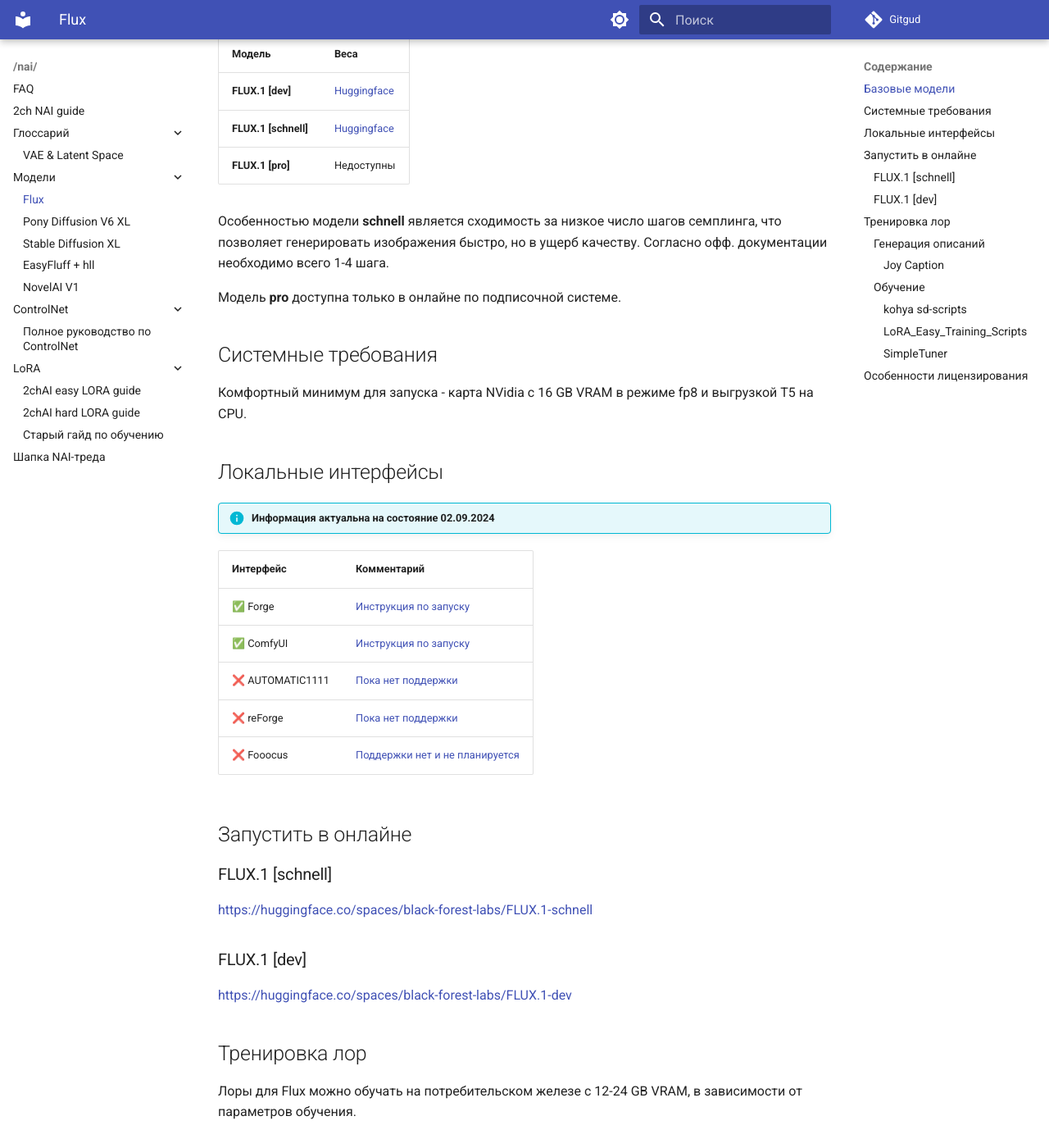
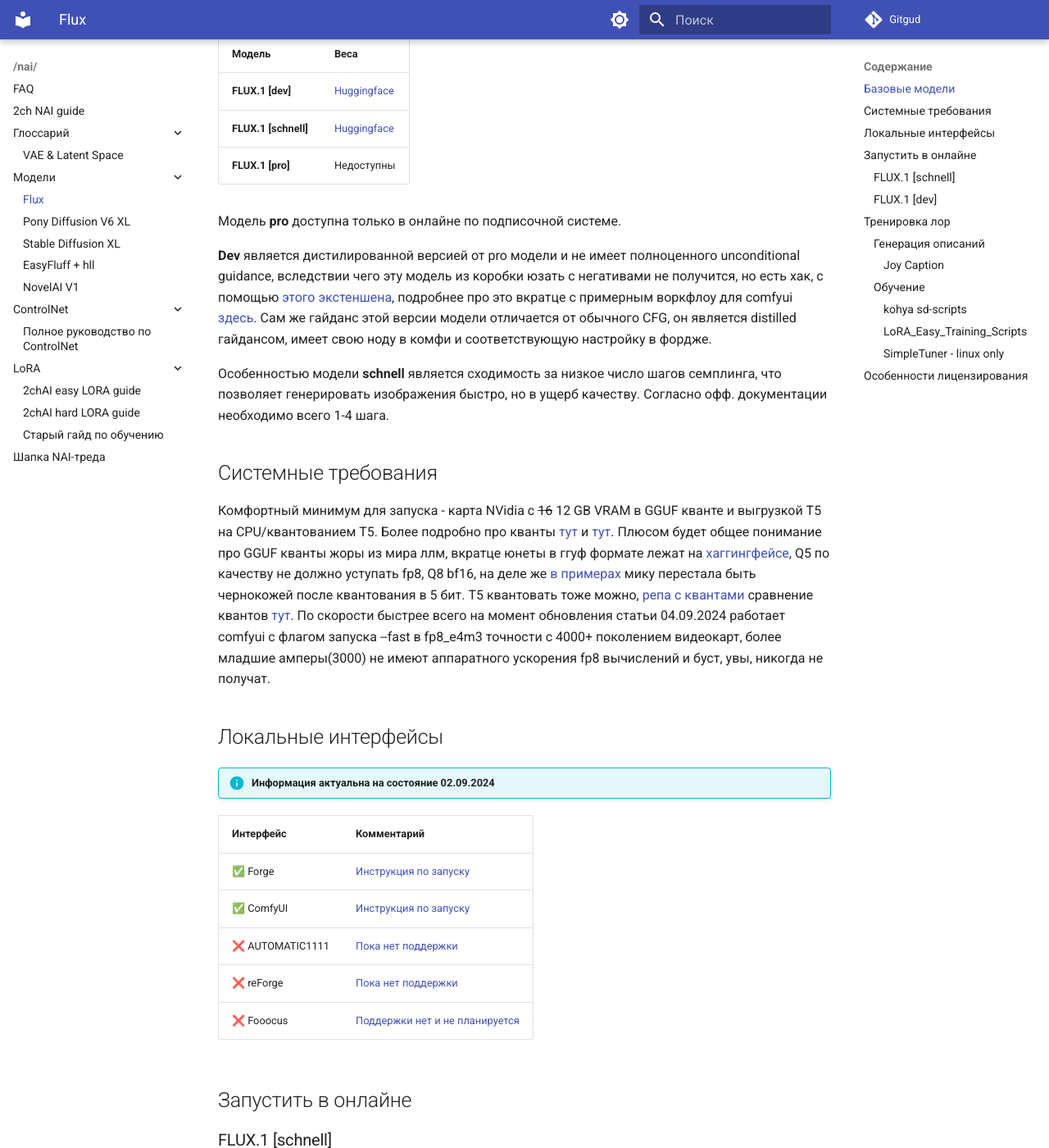
Before and after one commit to 2ch-ai/wiki, an MkDocs documentation site: the page built from docs/nai/models/flux.md, in a window 1280 px wide and 1400 px high, scrolled down 452 px. Shown: the whole window at 82% size. Built offline with MkDocs 1.6.1 and Material for MkDocs 9.7.7, drawn with Linux system fonts in a browser that asks for light colours; some of the changed text lies outside the part shown.

Commit message:
Flux info

```diff
--- a/docs/nai/models/flux.md
+++ b/docs/nai/models/flux.md
@@ -13,12 +13,15 @@
 | **FLUX.1 [schnell]** | [Huggingface](https://huggingface.co/black-forest-labs/FLUX.1-schnell) |
 | **FLUX.1 [pro]**     | Недоступны                                                             |
 
+Модель **pro** доступна только в онлайне по подписочной системе.
+
+**Dev** является дистилированной версией от pro модели и не имеет полноценного unconditional guidance, вследствии чего эту модель из коробки юзать с негативами не получится, но есть хак, с помощью [этого экстеншена](https://github.com/mcmonkeyprojects/sd-dynamic-thresholding), подробнее про это вкратце с примерным воркфлоу для comfyui [здесь](https://old.reddit.com/r/StableDiffusion/comments/1ekgiw6/heres_a_hack_to_make_flux_better_at_prompt/). Сам же гайданс этой версии модели отличается от обычного CFG, он является distilled гайдансом, имеет свою ноду в комфи и соответствующую настройку в фордже.
+
 Особенностью модели **schnell** является сходимость за низкое число шагов семплинга, что позволяет генерировать изображения быстро, но в ущерб качеству. Согласно офф. документации необходимо всего 1-4 шага.
 
-Модель **pro** доступна только в онлайне по подписочной системе.
+## Системные требования
 
-## Системные требования
-Комфортный минимум для запуска - карта NVidia с 16 GB VRAM в режиме fp8 и выгрузкой T5 на CPU.
+Комфортный минимум для запуска - карта NVidia с ~~16~~ 12 GB VRAM в GGUF кванте и выгрузкой T5 на CPU/квантованием Т5. Более подробно про кванты [тут](https://github.com/lllyasviel/stable-diffusion-webui-forge/discussions/981) и [тут](https://github.com/lllyasviel/stable-diffusion-webui-forge/discussions/1050). Плюсом будет общее понимание про GGUF кванты жоры из мира ллм, вкратце юнеты в ггуф формате лежат на [хаггингфейсе](https://huggingface.co/lllyasviel/FLUX.1-dev-gguf/tree/main), Q5 по качеству не должно уступать fp8, Q8 bf16, на деле же [в примерах](https://www.reddit.com/r/StableDiffusion/comments/1eso216/comparison_all_quants_we_have_so_far/) мику перестала быть чернокожей после квантования в 5 бит. T5 квантовать тоже можно, [репа с квантами](https://huggingface.co/city96/t5-v1_1-xxl-encoder-gguf/tree/main) сравнение квантов [тут](old.reddit.com/r/LocalLLaMA/comments/1anb2fz/guide_to_choosing_quants_and_engines/). По скорости быстрее всего на момент обновления статьи 04.09.2024 работает comfyui с флагом запуска --fast в fp8_e4m3 точности с 4000+ поколением видеокарт, более младшие амперы(3000) не имеют аппаратного ускорения fp8 вычислений и буст, увы, никогда не получат.
 
 ## Локальные интерфейсы
 
@@ -41,12 +44,15 @@
 <https://huggingface.co/spaces/black-forest-labs/FLUX.1-dev>
 
 ## Тренировка лор
-Лоры для Flux можно обучать на потребительском железе с 12-24 GB VRAM, в зависимости от параметров обучения.
+Лоры для Flux можно обучать на потребительском железе с 12-24 GB VRAM, в зависимости от параметров обучения. Стоит упомянуть, что тренировать в полной точности с 24гб картой флюкс просто невозможно, буквально все лоры которые тренировались на таких картах будут натренены либо с квантованного чекпоинта, либо в фп8 в случае с кохьей. Если лора тренилась с помощью кохьи или аи-тулкита, то лучше всего она будет работать естественно [с фп8 точностью юнета во врема инференса](https://old.reddit.com/r/StableDiffusion/comments/1eumy5n/another_flux1dev_quantisation_comparison_but_with/), ну и несколько лор тоже будут лучше работать соответственно. Буквально недавно появилась поддержка тренировки мелкого clip_l клипа, [T5 для тренировки пока недоступен](https://github.com/huggingface/diffusers/blob/main/examples/dreambooth/README_flux.md#text-encoder-training).
 
 ### Генерация описаний
 Поскольку базовая модель не была обучена на booru-тегах, имеет смысл делать описания изображений для тренировки лор натуртекстом.
 
 Описания можно сгенерировать через VLM, например при помощи InternVL2[ 26В](https://huggingface.co/OpenGVLab/InternVL2-26B)/[40В](https://huggingface.co/OpenGVLab/InternVL2-40B) или с помощью более легковестного [Idefics3-8B-Llama3](https://huggingface.co/HuggingFaceM4/Idefics3-8B-Llama3).
+
+Адекватных опенсорс кэпшеонеров нсфв контента с натуральным языком, обрабатывающих каждую картинку разумное количество времени, в данный момент просто нет.
+Немного общей теории, для понимания происходящего процесса можно вкратце впитать [тут](https://old.reddit.com/r/LocalLLaMA/comments/1f7cdhj/koboldcpp_and_vision_models_a_guide/).
 
 #### Joy Caption
 Также описания можно делать при помощи [joy-caption](https://huggingface.co/spaces/fancyfeast/joy-caption-pre-alpha), который представляет из себя адаптер, конвертирующий вывод CLIP в эмбеддинг, совместимый с моделью Meta-Llama-3.1-8B или её производными.
@@ -65,6 +71,7 @@
 
 #### kohya sd-scripts
 <https://github.com/kohya-ss/sd-scripts/tree/sd3?tab=readme-ov-file#flux1-training-wip>
+Активное обсуждение ведётся [тут](https://github.com/kohya-ss/sd-scripts/pull/1374). [Ридми](https://github.com/kohya-ss/sd-scripts/blob/sd3/README.md), как и скрипты обновляется очень часто, завозятся новые фичи. Пока есть определённые баги с мульти-разрешением и шифтом таймстепов, кохья кстати рекомендует тренировать сильнее на ранних таймстепах.
 
 Нужно переключиться на ветку `sd3`.
 #### LoRA_Easy_Training_Scripts
@@ -72,10 +79,11 @@
 
 Нужно переключиться на ветку `flux`. Готовый конфиг можно [скачать здесь](https://files.catbox.moe/du67iy.toml).
 
-#### SimpleTuner
+#### SimpleTuner - linux only
 <https://github.com/bghira/SimpleTuner>
 
 Поддержка flux доступна в основной ветке. Также в репозитории есть [инструкция по обучению](https://github.com/bghira/SimpleTuner/blob/main/documentation/quickstart/FLUX.md).
+Умеет тренить в квантах int8, int4, int2. [INT4 не заведётся](https://github.com/bghira/SimpleTuner/issues/804#issuecomment-2295370317), если нету A100 или H100.
 ## Особенности лицензирования
 Модели **dev** и **schnell** распространяются под разными лицензиями:
 
```
